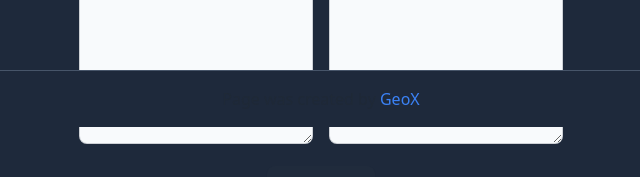
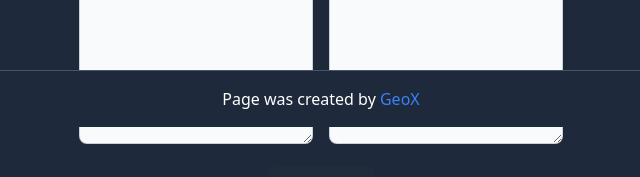
Before and after one commit to GeoX23/loot-share-l2, a Next.js app: page /loot-share-l2/ in a window 1280 px wide. Shown: the part 673-850 px from the top of the page, without its empty margins (319-959 px from the left). Built offline with nearby package versions, Linux system fonts and the light colour scheme.

Commit message:
~hotfix Copy Button bg and footer text

```diff
--- a/src/app/components/footer.js
+++ b/src/app/components/footer.js
@@ -4,7 +4,7 @@ import React from "react";
 
 const Footer = () => {
   return (
-    <div className="bg-slate-800 text-center pb-4 pt-4 border-t border-slate-600 fixed bottom-0 w-full">
+    <div className="bg-slate-800 text-center pb-4 pt-4 border-t border-slate-600 fixed bottom-0 w-full text-white">
       Page was created by{" "}
       <a
         href="https://github.com/GeoX23"
--- a/src/app/page.js
+++ b/src/app/page.js
@@ -188,7 +188,7 @@ export default function Home() {
         {displayResults && (
           <div>
             <button
-              className="btn_copyToClipboard fixed right-2 bottom-20 btn rounded-full p-3 flex justify-center items-center h-fit drop-shadow-xl"
+              className=" bg-slate-700 btn_copyToClipboard fixed right-2 bottom-20 btn rounded-full p-3 flex justify-center items-center h-fit drop-shadow-xl"
               onClick={copyToClipboard}
             >
               <img width="32" height="32" src="./copy.png" alt="copy-2" />
```
